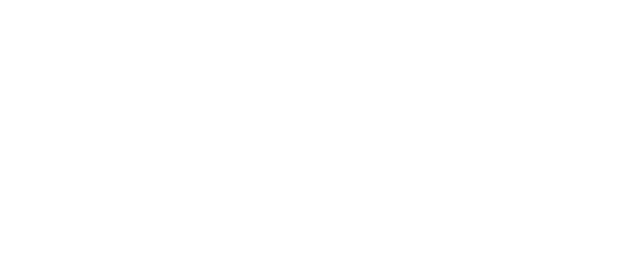
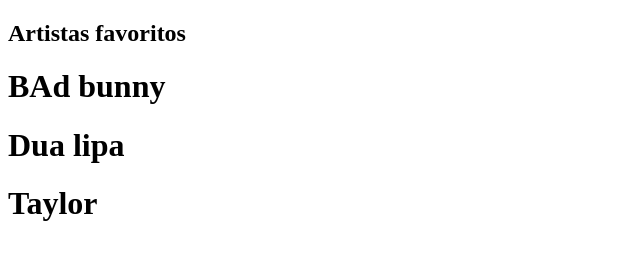
Before and after one commit to 1i348493930303/Practica522808, a plain HTML site: page index.html in a window 1280 px wide. Shown: the whole page, without its empty margins (0-640 px from the left). Drawn offline with Linux system fonts and the light colour scheme.

Commit message:
Se acutalizo

```diff
--- a/index.html
+++ b/index.html
@@ -3,9 +3,12 @@
 <head>
     <meta charset="UTF-8">
     <meta name="viewport" content="width=device-width, initial-scale=1.0">
-    <title>Pagina 30 de agosto</title>
+    <title>Pagina 28 de agosto</title>
 </head>
 <body>
-
+    <h2>Artistas favoritos</h2>
+    <h1>BAd bunny</h1>
+    <h1>Dua lipa</h1>
+    <h1>Taylor</h1>
 </body>
 </html>
```
